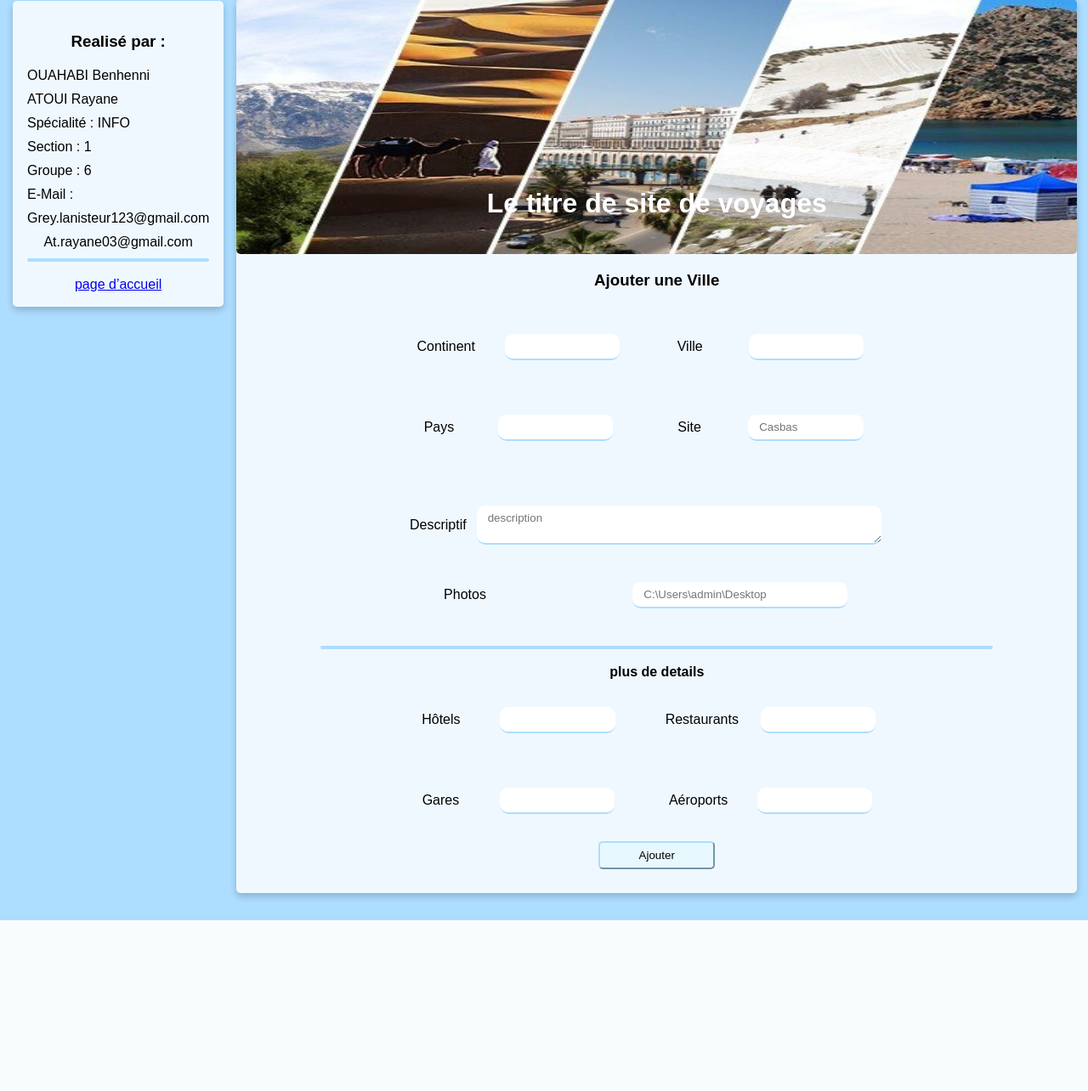
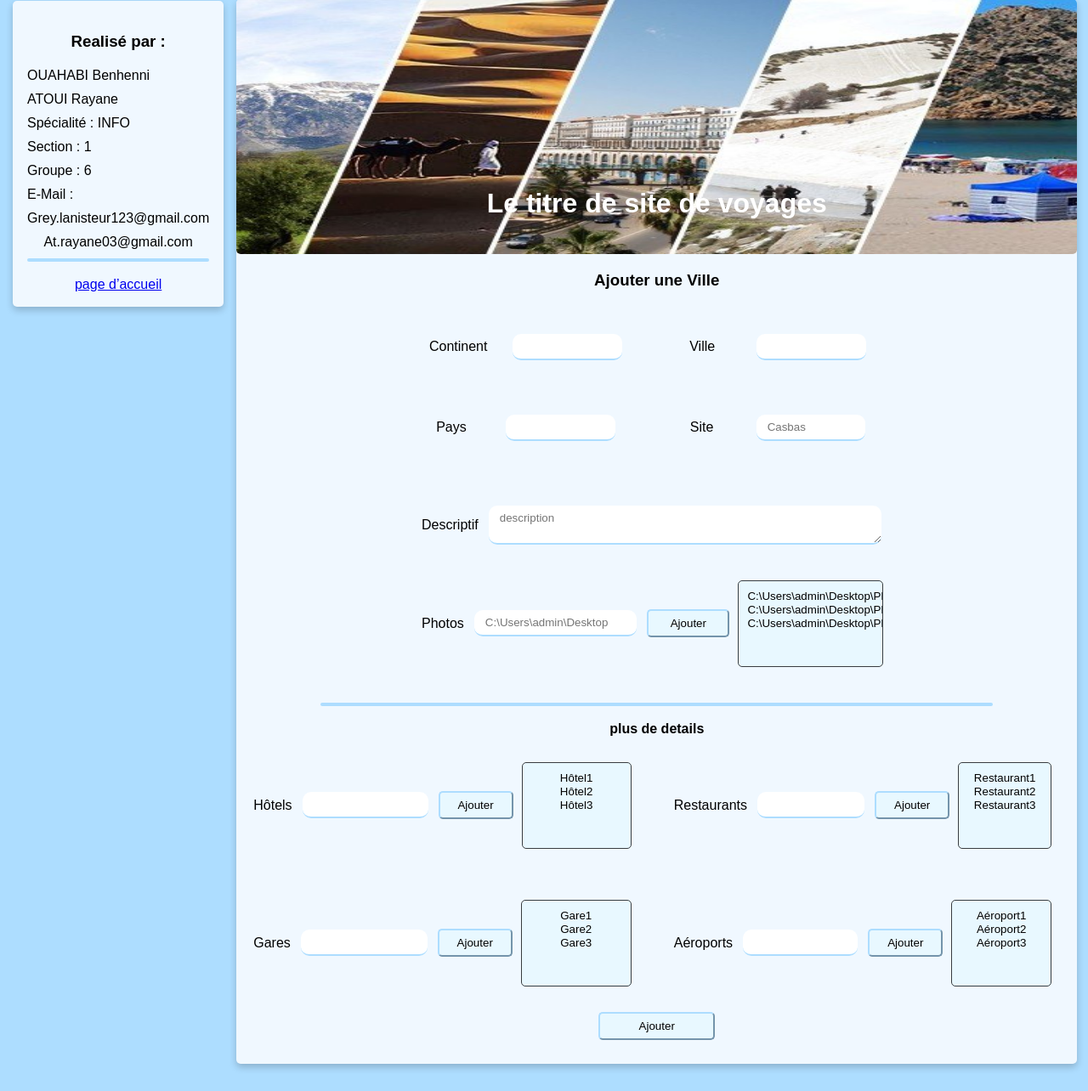
Before and after one commit to ARayane24/DAW_Project, a PHP site: the page made by Mini projet/Ajouter ville.html in a window 1280 px wide. Shown: the part 14-1298 px from the top of the page at 85% size. Before the commit the page ends 1097 px from the top, so only its background shows below. Run offline with PHP 8.4, Linux system fonts and the light colour scheme.

Commit message:
last modifications

```diff
--- a/Mini projet/Ajouter ville.html
+++ b/Mini projet/Ajouter ville.html
@@ -82,6 +82,12 @@
                     <div class="contain">
                         <label for="Photos">Photos </label> <br>
                         <input type="url" id="Photos" name="Photos" multiple="multiple" placeholder="C:\Users\admin\Desktop" required>
+                        <button id="add" onclick="" name="add">Ajouter</button>
+                        <select name="Photos" size="5" multiple>
+                            <option value="Photo1">  C:\Users\admin\Desktop\Photo1 </option>
+                            <option value="Photo2">  C:\Users\admin\Desktop\Photo2 </option>
+                            <option value="Photo3">  C:\Users\admin\Desktop\Photo3 </option>
+                        </select>
                     </div>
                 </div>
 
@@ -94,15 +100,39 @@
                 <div id="tourist-areas">
                     <div class="contain">
                         <label for="Hôtels">Hôtels </label> <input type="text" id="Hôtels" name="Hôtels" size="20">
+                        <button id="add" onclick="" name="add">Ajouter</button>
+                        <select name="Hôtels" size="5" multiple>
+                            <option value="Hôtel1"> Hôtel1 </option>
+                            <option value="Hôtel2"> Hôtel2 </option>
+                            <option value="Hôtel3"> Hôtel3 </option>
+                        </select>
                     </div>
                     <div class="contain">
                         <label for="Restaurants">Restaurants </label>  <input type="text" id="Restaurants" name="Restaurants" size="20">
+                        <button id="add" onclick="" name="add">Ajouter</button>
+                        <select name="Restaurants" size="5" multiple>
+                            <option value="Restaurant1"> Restaurant1 </option>
+                            <option value="Restaurant2"> Restaurant2 </option>
+                            <option value="Restaurant3"> Restaurant3 </option>
+                        </select>
                     </div>
                     <div class="contain">
                         <label for="Gares">Gares </label>  <input type="text" id="Gares" name="Gares" size="20">
+                        <button id="add" onclick="" name="add">Ajouter</button>
+                        <select name="Gares" size="5" multiple>
+                            <option value="Gare1"> Gare1 </option>
+                            <option value="Gare2"> Gare2 </option>
+                            <option value="Gare3"> Gare3 </option>
+                        </select>
                     </div>
                     <div class="contain">
                         <label for="Aéroports">Aéroports </label>  <input type="text" id="Aéroports" name="Aéroports" size="20">
+                        <button id="add" onclick="" name="add">Ajouter</button>
+                        <select name="Aéroports" size="5" multiple>
+                            <option value="Aéroport1"> Aéroport1 </option>
+                            <option value="Aéroport2"> Aéroport2 </option>
+                            <option value="Aéroport3"> Aéroport3 </option>
+                        </select>
                     </div>
                 </div>
 
--- a/Mini projet/Style.css
+++ b/Mini projet/Style.css
@@ -147,7 +147,6 @@ li {
 
 .contain{
     margin: 20px;
-    margin-left: 1%;
 
     display: flex;
     justify-content: space-around;
@@ -170,12 +169,6 @@ li {
 
 }
 
-#Descriptif{
-    margin: 12px;
-    padding: 7px 13px;
-    width: 80%;
-}
-
 .contain input:hover{
     padding: 8px 13px;
     width: 50%;
@@ -188,6 +181,12 @@ li {
     width: 50%;
 
     border-radius: 4px;
+}
+
+#Descriptif{
+    margin: 12px;
+    padding: 7px 13px;
+    width: 80%;
 }
 
 
@@ -218,13 +217,19 @@ section{
     flex-direction: column;
 }
 
-#Recherche , #main-info ,#tourist-areas{
+#Recherche , #main-info {
     display: grid;
     width: 60%;
     grid-template-rows: repeat(2,50%);
     grid-template-columns: repeat(2,50%);
 }
 
+#tourist-areas{
+    display: grid;
+    width: 100%;
+    grid-template-rows: repeat(2,50%);
+    grid-template-columns: repeat(2,50%);
+}
 
 
 
@@ -244,6 +249,20 @@ textarea{
 
 }
 
+select{
+    padding: 10px;
+    margin: 10px;
+    width: 40%;
+
+    text-align: center;
+    overflow: hidden;
+
+
+    border-color: #393d40 ;
+    border-radius: 5px;
+    background-color: #e8f8ff;
+}
+
 #details{
     width: 60%;
     margin: 12px;
```
Also changed, not shown: Mini projet/Ville Details.html (+106 -1 lines).
